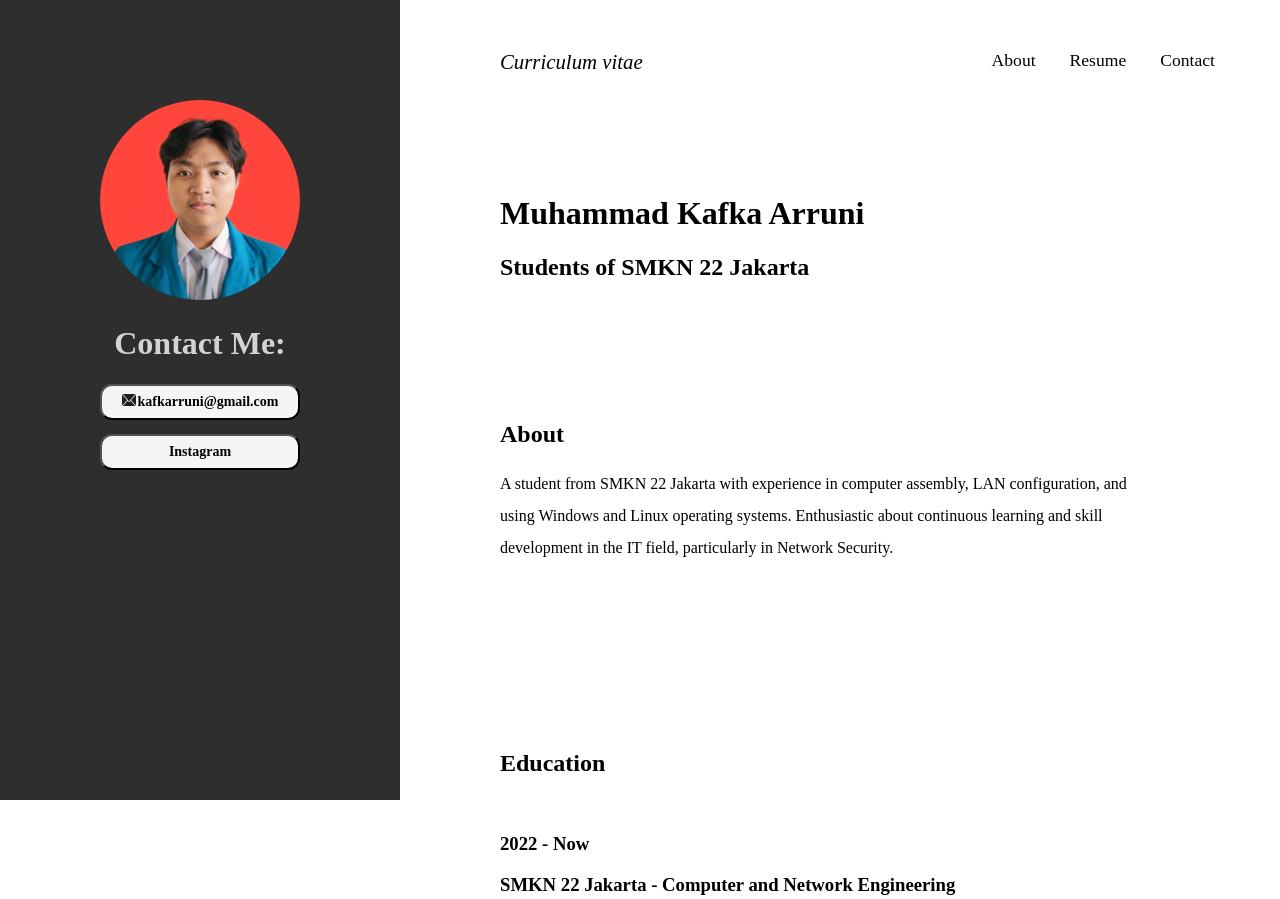
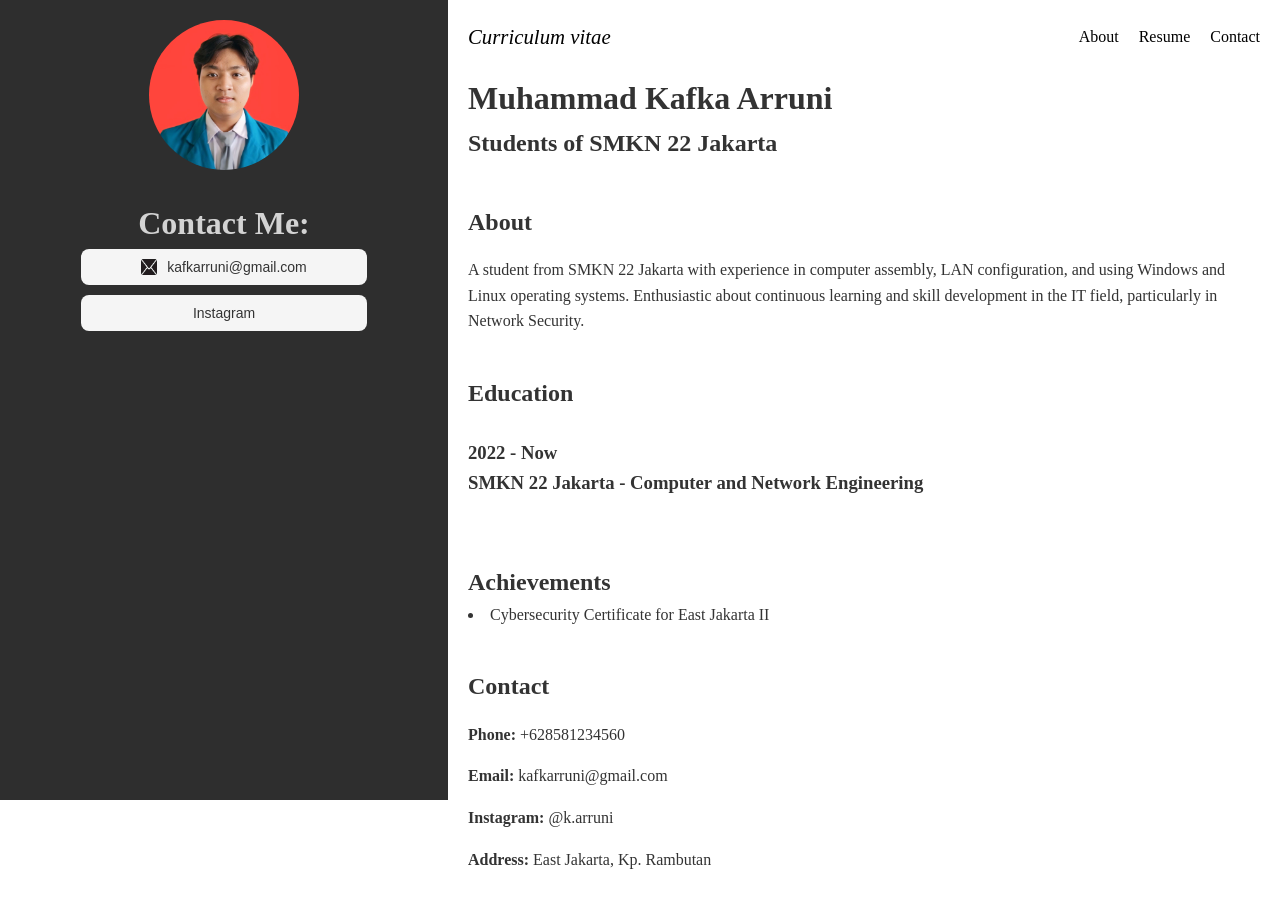
Before and after one commit to HunterArr/CV, a plain HTML site: page index.html in a window 1280 px wide. Shown: the top 899 px of the page. Drawn offline with Linux system fonts and the light colour scheme.

Commit message:
style.css

```diff
--- a/style.css
+++ b/style.css
@@ -1,119 +1,144 @@
-
 body {
-	margin: 0;
-	padding: 0;
+    margin: 0;
+    padding: 0;
+    color: #333;
+    line-height: 1.6;
 }
 
-html {
-  scroll-behavior: smooth;
+a {
+    text-decoration: none;
+    color: black;
+}
+
+h1, h2, h3 {
+    margin: 0;
 }
 
 .left-container {
-	position: fixed;
-	width: 400px;
-	height: 100vh;
-	background-color: #2E2E2E;
+    position: fixed;
+    width: 35%;
+    height: 100vh;
+    background-color: #2E2E2E;
+    color: white;
+    text-align: center;
+    padding: 20px;
+    box-sizing: border-box;
+    overflow-y: auto;
+}
+
+.right-container {
+    margin-left: 35%;
+    padding: 20px;
+    box-sizing: border-box;
 
 }
 
-.photo-contact {
-	position: absolute;
-	top: 100px;
-	text-align: center;
-}
-
-
 .photo {
-	width: 50%;
-	border-radius: 50%;
+    width: 150px;
+    height: 150px;
+    border-radius: 50%;
+    margin-bottom: 20px;
 }
 
 .button {
-	width: 50%;
-	background-color: whitesmoke;
-	border-radius: 12px;
-	margin-bottom: 14px;
-	font-size: 14px;
-	font-weight: bold;
-	padding: 8px;
-	font-family: Time News Roman;
+    display: flex;
+    align-items: center;
+    justify-content: center;
+    background-color: whitesmoke;
+    color: #333;
+    border: none;
+    border-radius: 8px;
+    margin-bottom: 10px;
+    padding: 10px 20px;
+    font-size: 14px;
+    cursor: pointer;
+    transition: background-color 0.3s;
+    width: 70%;
+    margin-left: auto;
+    margin-right: auto;
 }
 
 .button:hover {
-	background-color: grey;
-	color: white;
-	transition: 0.3s;
+    background-color: grey;
+    color: white;
 }
 
 .email {
-	width: 14px;
-	height: 12px;
-	text-align: left;
-	padding-right: 2px;
-}
-
-.right-container {
-	position: absolute;
-	left: 400px;
+    width: 16px;
+    height: 16px;
+    margin-right: 10px;
 }
 
 .top-bar {
-	padding-top: 50px;
-	padding-left: 100px;
+    display: flex;
+    justify-content: space-between;
+    align-items: center;
+    margin-bottom: 20px;
 }
 
 .title {
-	font-style: italic;
-	font-size: 1.3rem;
+    font-size: 1.3rem;
+    font-style: italic;
 }
 
 .list-menu {
-	float: right;
-	padding-right: 50px;
+    display: flex;
 }
 
 .menu {
-	font-size: 1.1rem;
-	padding: 0 15px;
+    margin-left: 20px;
+    font-size: 1rem;
+    transition: color 0.3s;
 }
 
-a {
-	text-decoration: none;
-	color: black;
+.menu:hover {
+    color: grey;
 }
 
-
-#profile {
-	padding-top: 100px;
-	padding-left: 100px;
-}
-
-#about {
-	padding-top: 100px;
-	padding-left: 100px;
-	padding-right: 130px;
-}
-
-#experience {
-	padding-top: 150px;
-	padding-left: 100px;
-}
-
-#achievements {
-	padding-top: 150px;
-	padding-left: 100px;
-}
-
-#contact {
-	padding-top: 150px;
-	padding-left: 100px;
+#profile, #about, #experience, #achievements, #contact {
+    margin-bottom: 40px;
 }
 
 #footer {
-	padding-top: 250px;
-	text-align: center;
+    text-align: center;
+    margin-top: 20px;
+    font-size: 0.9rem;
+    color: #666;
 }
 
-p, li {
-	line-height: 200%;
+@media (max-width: 768px) {
+    .left-container {
+        position: relative;
+        width: 100%;
+        height: auto;
+        padding: 20px;
+    }
+
+    .right-container {
+        margin-left: 0;
+        padding: 20px;
+    }
+
+    .photo {
+        width: 120px;
+        height: 120px;
+    }
+
+    .button {
+        width: 100%;
+    }
+
+    .top-bar {
+        flex-direction: column;
+        align-items: flex-start;
+    }
+
+    .list-menu {
+        flex-direction: column;
+        margin-top: 10px;
+    }
+
+    .menu {
+        margin: 5px 0;
+    }
 }
```
